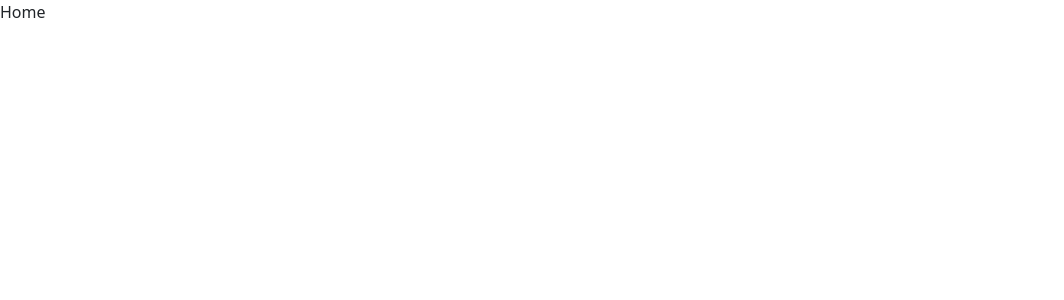
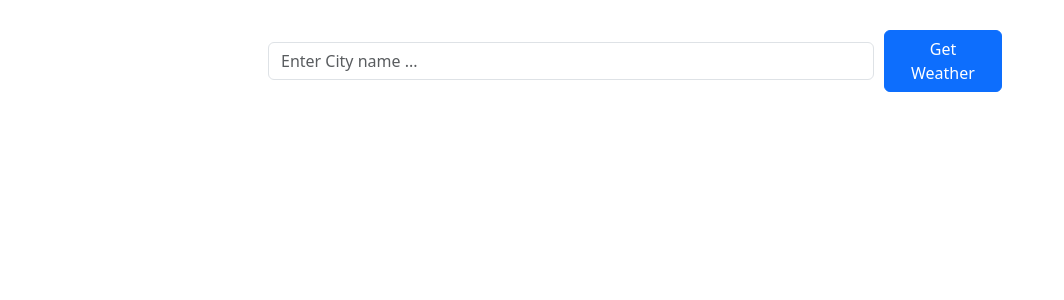
Before and after one commit to yashverma03/weather-forecast, a React (Create React App) app in the folder client/: page / in a window 1280 px wide. Shown: the top 300 px of the page, without its empty margins (0-1064 px from the left). Built offline with nearby package versions, Linux system fonts and the light colour scheme.

Commit message:
added more components

```diff
--- a/client/package.json
+++ b/client/package.json
@@ -9,6 +9,7 @@
     "axios": "^1.5.0",
     "bootstrap": "^5.3.1",
     "react": "^18.2.0",
+    "react-bootstrap": "^2.8.0",
     "react-dom": "^18.2.0",
     "react-scripts": "5.0.1",
     "web-vitals": "^2.1.4"
--- a/client/src/components/Home/Home.jsx
+++ b/client/src/components/Home/Home.jsx
@@ -1,9 +1,38 @@
-import React from 'react';
-import styles from './Home.module.css'
+import React, { useState } from 'react';
+import { FormControl, Button, Form } from 'react-bootstrap';
+import styles from './Home.module.css';
+import WeatherCondition from '../WeatherCondition/WeatherCondition';
+import WeatherForecast from '../WeatherForecast/WeatherForecast';
 
 const Home = () => {
+  const [cityName, setCityName] = useState('');
+  const [weatherData, setWeatherData] = useState(null);
+
+  const handleOnSubmit = (e) => {
+    e.preventDefault();
+
+
+  };
+
   return (
-    <div>Home</div>
+    <div>
+      <div className={styles.formContainer}>
+        <Form className={styles.form} onSubmit={handleOnSubmit}>
+          <FormControl className={styles.input} placeholder='Enter City name ...' />
+
+          <Button className={styles.button} variant='primary' type='submit'>
+            Get Weather
+          </Button>
+        </Form>
+      </div>
+
+      {weatherData && (
+        <>
+          <WeatherCondition />
+          <WeatherForecast />
+        </>
+      )}
+    </div>
   );
 };
 
--- a/client/src/components/Home/Home.module.css
+++ b/client/src/components/Home/Home.module.css
@@ -0,0 +1,18 @@
+.formContainer {
+  margin: 20px;
+}
+
+.form {
+  display: flex;
+  align-items: center;
+  padding: 0 20%;
+}
+
+.input {
+  width: 50%;
+}
+
+.button {
+  margin: 10px;
+  width: 140px;
+}
--- /dev/null
+++ b/client/src/components/WeatherCondition/WeatherCondition.jsx
@@ -0,0 +1,10 @@
+import React from 'react';
+import styles from './WeatherCondition.module.css';
+
+const WeatherCondition = () => {
+  return (
+    <div>WeatherCondition</div>
+  );
+};
+
+export default WeatherCondition;
--- /dev/null
+++ b/client/src/components/WeatherForecast/WeatherForecast.jsx
@@ -0,0 +1,10 @@
+import React from 'react';
+import styles from './WeatherForecast.module.css';
+
+const WeatherForecast = () => {
+  return (
+    <div>WeatherForecast</div>
+  );
+};
+
+export default WeatherForecast;
```
Also changed, not shown: client/src/components/WeatherCondition/WeatherCondition.module.css (added), client/src/components/WeatherForecast/WeatherForecast.module.css (added), 1 other file (tests, documents, lock files or other folders).
